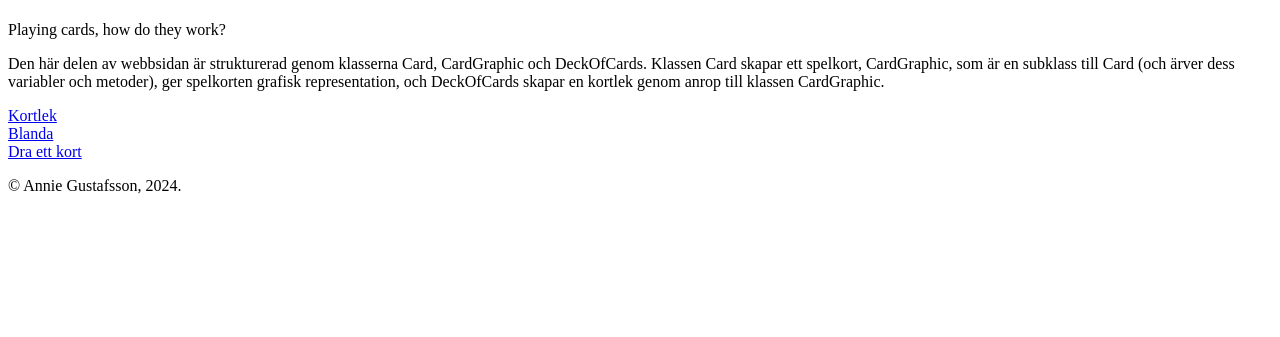
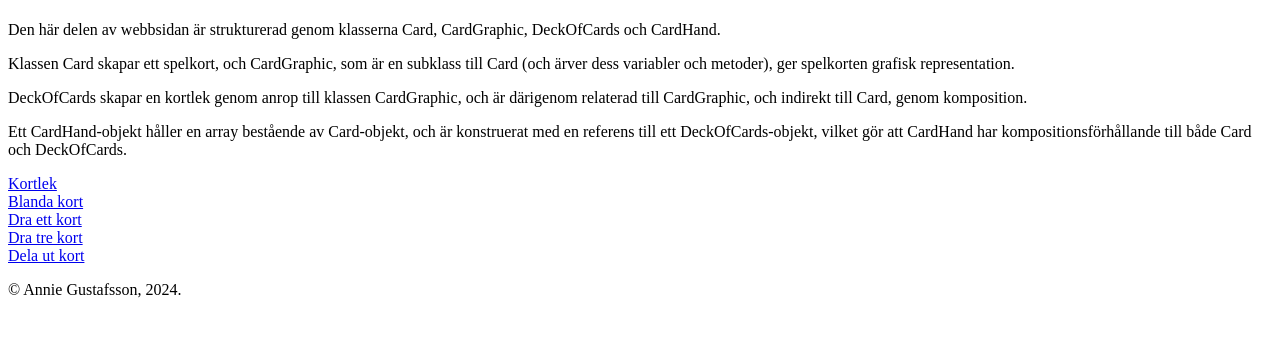
Before and after one commit to RunningStrings/mvc-report, a Symfony app: template templates/card/home.html.twig in a window 1280 px wide. Shown: the part 222-559 px from the top of the page. Run offline with Twig, Linux system fonts and the light colour scheme; the template is opened without the code that fills it, so the values that code supplies are empty; some libraries are stand-ins or nearby versions.

Commit message:
Edited descriptive text

```diff
--- a/templates/card/home.html.twig
+++ b/templates/card/home.html.twig
@@ -7,13 +7,24 @@
 
 <div class="col-wrapper">
     <div class="col-left">
-        <p>Playing cards, how do they work?</p>
-        <p>Den här delen av webbsidan är strukturerad genom klasserna
-            Card, CardGraphic och DeckOfCards. Klassen Card skapar ett
-            spelkort, CardGraphic, som är en subklass till Card (och ärver dess
-            variabler och metoder), ger spelkorten grafisk representation,
-            och DeckOfCards skapar en kortlek genom anrop till klassen
-            CardGraphic.
+        <p>
+            Den här delen av webbsidan är strukturerad genom klasserna
+            Card, CardGraphic, DeckOfCards och CardHand.
+        </p>
+        <p>
+            Klassen Card skapar ett spelkort, och CardGraphic, som är en
+            subklass till Card (och ärver dess variabler och metoder),
+            ger spelkorten grafisk representation.
+        </p>
+        <p>
+            DeckOfCards skapar en kortlek genom anrop till klassen
+            CardGraphic, och är därigenom relaterad till CardGraphic, och
+            indirekt till Card, genom komposition.
+        </p>
+        <p>
+            Ett CardHand-objekt håller en array bestående av Card-objekt, och är konstruerat med en
+            referens till ett DeckOfCards-objekt, vilket gör att CardHand har
+            kompositionsförhållande till både Card och DeckOfCards.
         </p>
     </div>
     <div class="col-right">
@@ -22,10 +33,16 @@
                 <a href="card/deck" class="repo-link">Kortlek</a>
             </div>
             <div class="box">
-                <a href="card/deck/shuffle" class="repo-link">Blanda</a>
+                <a href="card/deck/shuffle" class="repo-link">Blanda kort</a>
             </div>
             <div class="box">
                 <a href="card/deck/draw" class="repo-link">Dra ett kort</a>
+            </div>
+            <div class="box">
+                <a href="card/deck/draw/3" class="repo-link">Dra tre kort</a>
+            </div>
+            <div class="box">
+                <a href="card/deck/deal/4/5" class="repo-link">Dela ut kort</a>
             </div>
         </div>
     </div>
```
